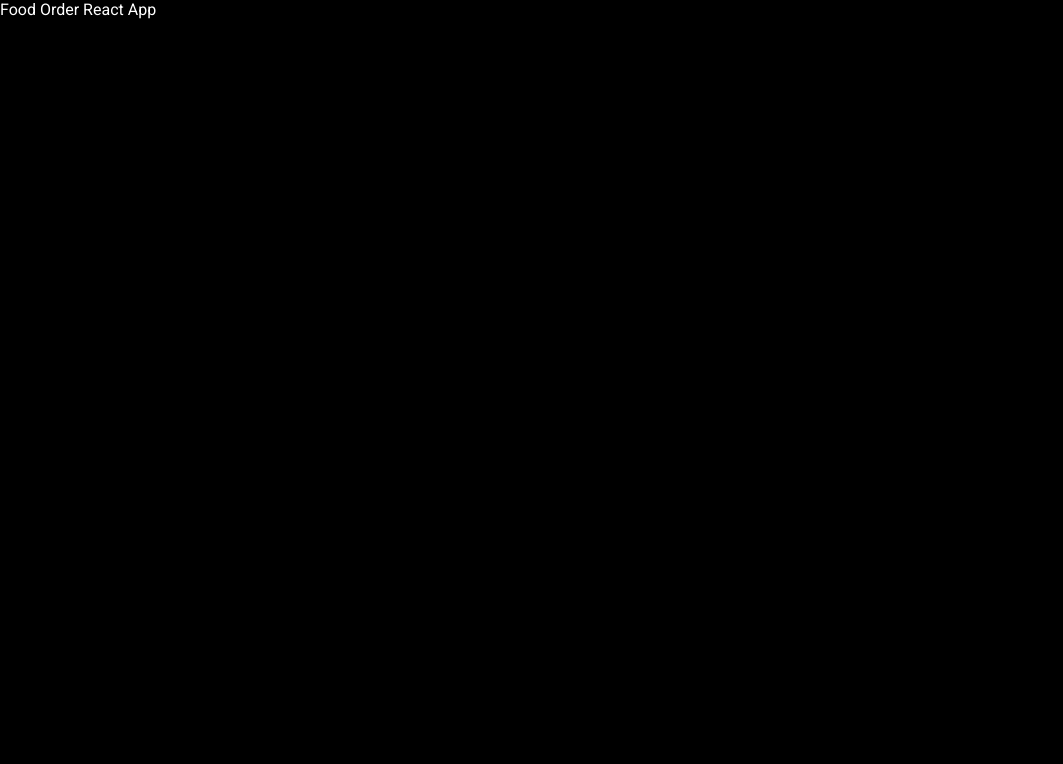
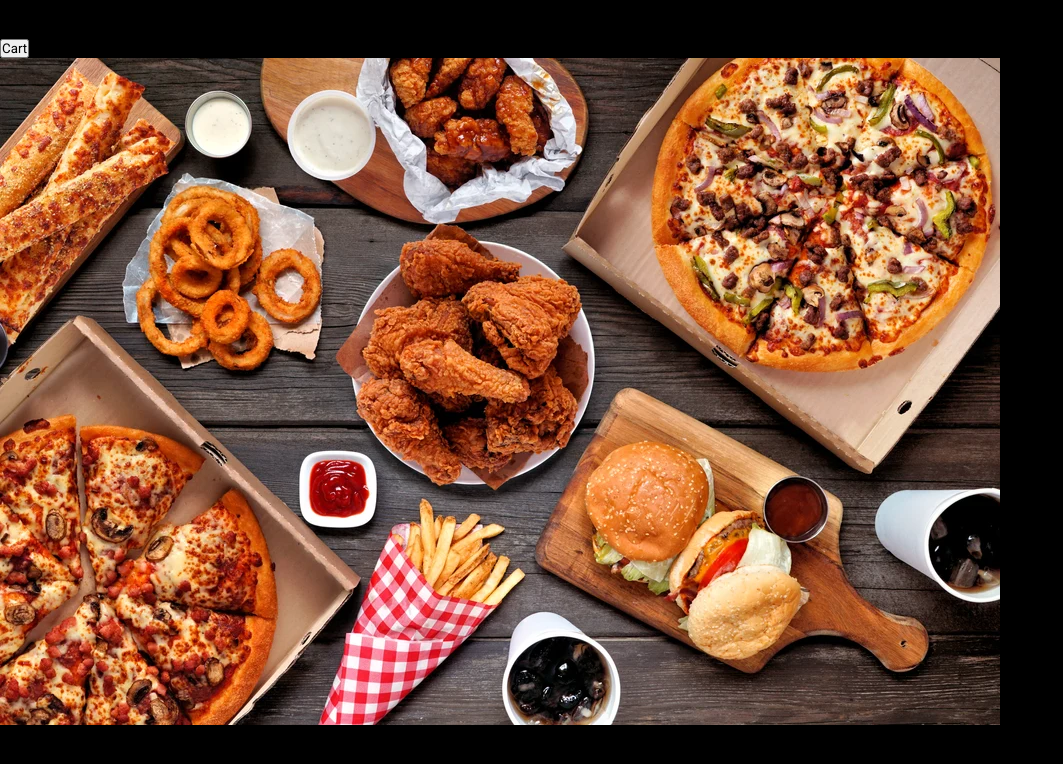
Before and after one commit to VladimirVolvakov/food-order-react-app, a React (Create React App) app: page / in a window 1280 px wide. Shown: the top 764 px of the page, without its empty margins (0-1063 px from the left). Built offline with nearby package versions, Linux system fonts and the light colour scheme; the HTML template or start-up script is replaced by a standard one.

Commit message:
feat: add markup for Header component

```diff
--- a/package.json
+++ b/package.json
@@ -9,6 +9,7 @@
     "react": "^18.2.0",
     "react-dom": "^18.2.0",
     "react-scripts": "5.0.1",
+    "styled-components": "^5.3.6",
     "web-vitals": "^2.1.4"
   },
   "scripts": {
--- a/src/App.js
+++ b/src/App.js
@@ -1,8 +1,11 @@
+// Components:
+import Header from "./components/Layout/Header";
+
 function App() {
   return (
-    <div>
-      Food Order React App
-    </div>
+    <>
+      <Header />
+    </>
   );
 }
 
--- /dev/null
+++ b/src/components/Layout/Header.jsx
@@ -0,0 +1,20 @@
+// Styles:
+import { Button, Container, AppHeader, HeaderImage, ImageContainer, Logo } from "./Header.styles";
+// Image:
+import Meals from "../../assets/meals.jpg";
+
+const Header = () => {
+  return (
+    <Container>
+      <AppHeader>
+        <Logo>ReactRestaurant</Logo>
+        <Button>Cart</Button>
+      </AppHeader>
+      <ImageContainer>
+        <HeaderImage src={Meals} alt="React Restaurant" />
+      </ImageContainer>
+    </Container>
+  );
+};
+
+export default Header;
--- /dev/null
+++ b/src/components/Layout/Header.styles.js
@@ -0,0 +1,13 @@
+import styled from "styled-components";
+
+export const Container = styled.div``;
+
+export const AppHeader = styled.header``;
+
+export const Logo = styled.h1``;
+
+export const Button = styled.button``;
+
+export const ImageContainer = styled.div``;
+
+export const HeaderImage = styled.img``;
--- a/src/index.css
+++ b/src/index.css
@@ -9,5 +9,4 @@
 
 body {
   background-color: #000000;
-  color: white;
 }
```
Also changed, not shown: src/assets/meals.jpg (added), 1 other file (tests, documents, lock files or other folders).
